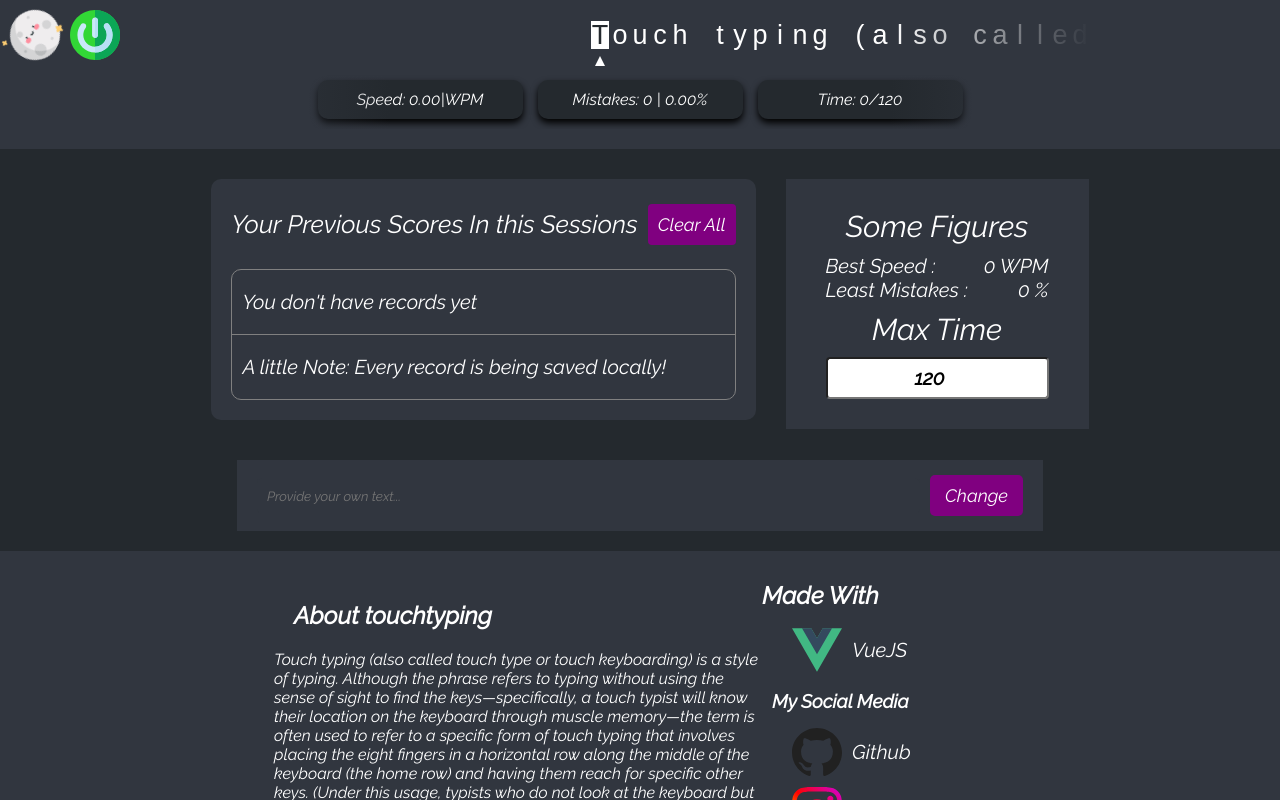
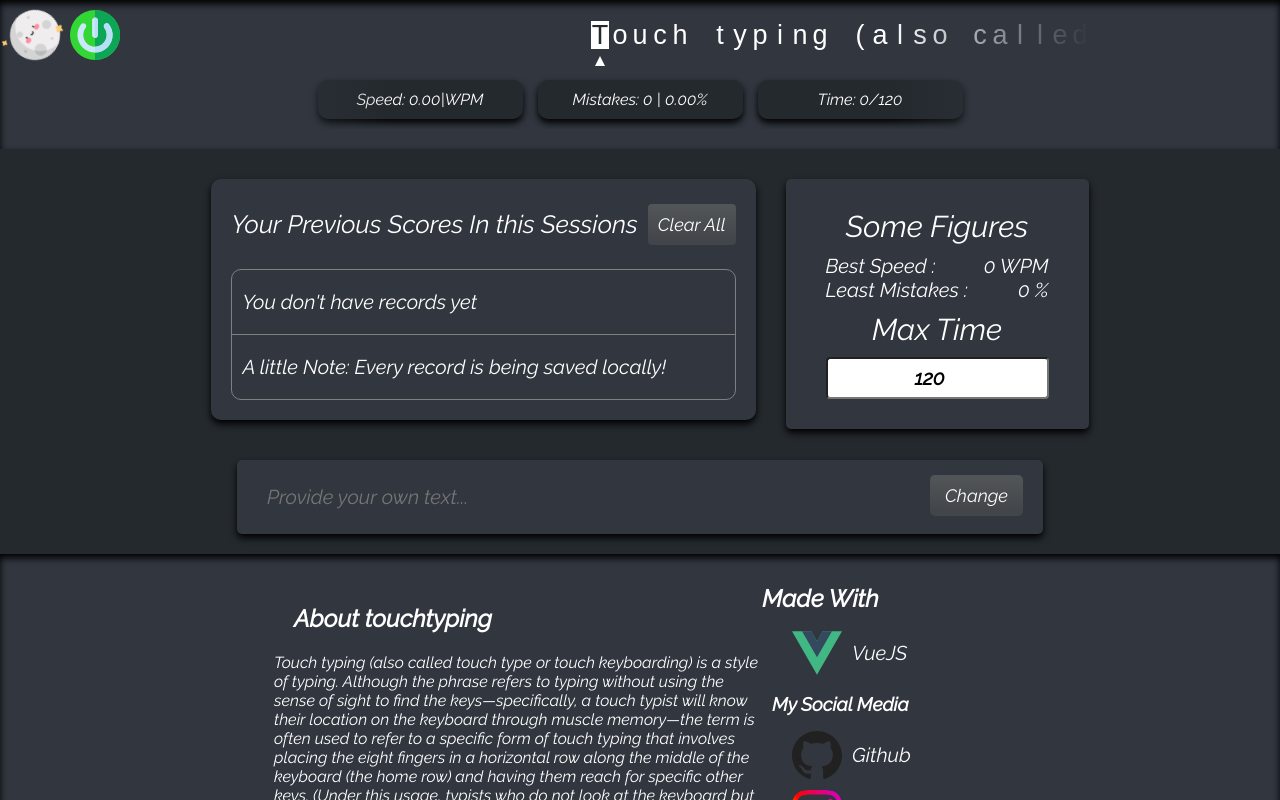
Before and after one commit to NagaiMatsuge/typer.nagaimatsuge.uz, a Vue app: page / in a window 1280 px wide. Shown: the top 800 px of the page. Built offline with nearby package versions, Linux system fonts and the light colour scheme.

Commit message:
Some changes in design

```diff
--- a/src/components/Footer.vue
+++ b/src/components/Footer.vue
@@ -1839,6 +1839,7 @@ export default {
   color: var(--opposite-color);
   display: flex;
   justify-content: center;
+  box-shadow: inset 0 4px 7px var(--shadow-color);
 }
 .text {
   width: 40%;
--- a/src/components/Scores.vue
+++ b/src/components/Scores.vue
@@ -77,14 +77,16 @@ export default {
       this.updateScores();
     },
     stopTyping() {
-      if (this.$store.getters.getEnableT) {
+      if (this.$store.getters.getEnableT && this.newText.length) {
         document.getElementById("toggler_typing").click();
       }
     },
     updateText() {
-      this.setNewText(this.newText);
-      this.newText = "";
-      this.$emit("textChanged");
+      if (this.newText.length) {
+        this.setNewText(this.newText);
+        this.newText = "";
+        this.$emit("textChanged");
+      }
     },
   },
   components: {
@@ -108,6 +110,7 @@ export default {
   padding: 20px;
   border-radius: 10px;
   margin-bottom: 20px;
+  box-shadow: 0 4px 7px var(--shadow-color);
 }
 .provide_text {
   background: var(--primary-color);
@@ -116,10 +119,12 @@ export default {
 .provide_text_content {
   background: var(--secondary-color);
   padding: 15px 20px;
+  border-radius: 5px;
   width: 65%;
   margin: auto;
   display: flex;
   justify-content: space-between;
+  box-shadow: 0 4px 7px var(--shadow-color);
 }
 .provide_text_content button {
   padding: 10px 15px;
@@ -127,8 +132,21 @@ export default {
   border-radius: 5px;
   margin-left: 10px;
   font-size: 18px;
-  background: purple;
   color: white;
+  background-image: linear-gradient(
+    -180deg,
+    rgb(83, 86, 89) 0%,
+    rgb(66, 69, 73) 90%
+  ) !important;
+  border-color: rgb(24, 26, 31) !important;
+}
+.provide_text_content button:hover {
+  background-image: linear-gradient(
+    -180deg,
+    rgba(83, 86, 89, 0.9) 0%,
+    rgba(66, 69, 73, 0.9) 90%
+  ) !important;
+  border-color: rgb(24, 26, 31) !important;
 }
 .input_field {
   flex: 1;
@@ -143,6 +161,7 @@ export default {
   border: none;
   background: var(--secondary-color);
   color: var(--opposite-color);
+  font-size: 20px;
 }
 .scores_information {
   max-width: 400px;
@@ -184,11 +203,24 @@ li:nth-last-child(1) {
   height: 100%;
   padding: 10px 10px;
   border: none;
-  background: purple;
   color: white;
   border-radius: 4px;
   font-size: 18px;
   margin-left: 10px;
+  background-image: linear-gradient(
+    -180deg,
+    rgb(83, 86, 89) 0%,
+    rgb(66, 69, 73) 90%
+  ) !important;
+  border-color: rgb(24, 26, 31) !important;
+}
+.clear_all:hover {
+  background-image: linear-gradient(
+    -180deg,
+    rgba(83, 86, 89, 0.9) 0%,
+    rgba(66, 69, 73, 0.9) 90%
+  ) !important;
+  border-color: rgb(24, 26, 31) !important;
 }
 @media only screen and (max-width: 768px) {
   .scores_wrapper {
--- a/src/components/Side.vue
+++ b/src/components/Side.vue
@@ -72,6 +72,8 @@ export default {
   background: var(--secondary-color);
   color: var(--opposite-color);
   text-align: center;
+  box-shadow: 0 4px 7px var(--shadow-color);
+  border-radius: 5px;
 }
 .side_wrapper h3 {
   font-size: 30px;
--- a/src/components/TextT.vue
+++ b/src/components/TextT.vue
@@ -368,17 +368,20 @@ export default {
   --secondary-color: #f6f8fa;
   --opposite-color: rgb(49, 54, 63);
   --mistake-color: red;
+  --shadow-color: gray;
 }
 .dark {
   --primary-color: #24292e;
   --secondary-color: rgb(49, 54, 63);
   --opposite-color: white;
   --mistake-color: red;
+  --shadow-color: black;
 }
 .main_t {
   background: var(--secondary-color);
   color: var(--opposite-color);
   padding: 20px;
+  box-shadow: inset 0 4px 7px var(--shadow-color);
 }
 .mode_toggler svg {
   width: 50px;
```
